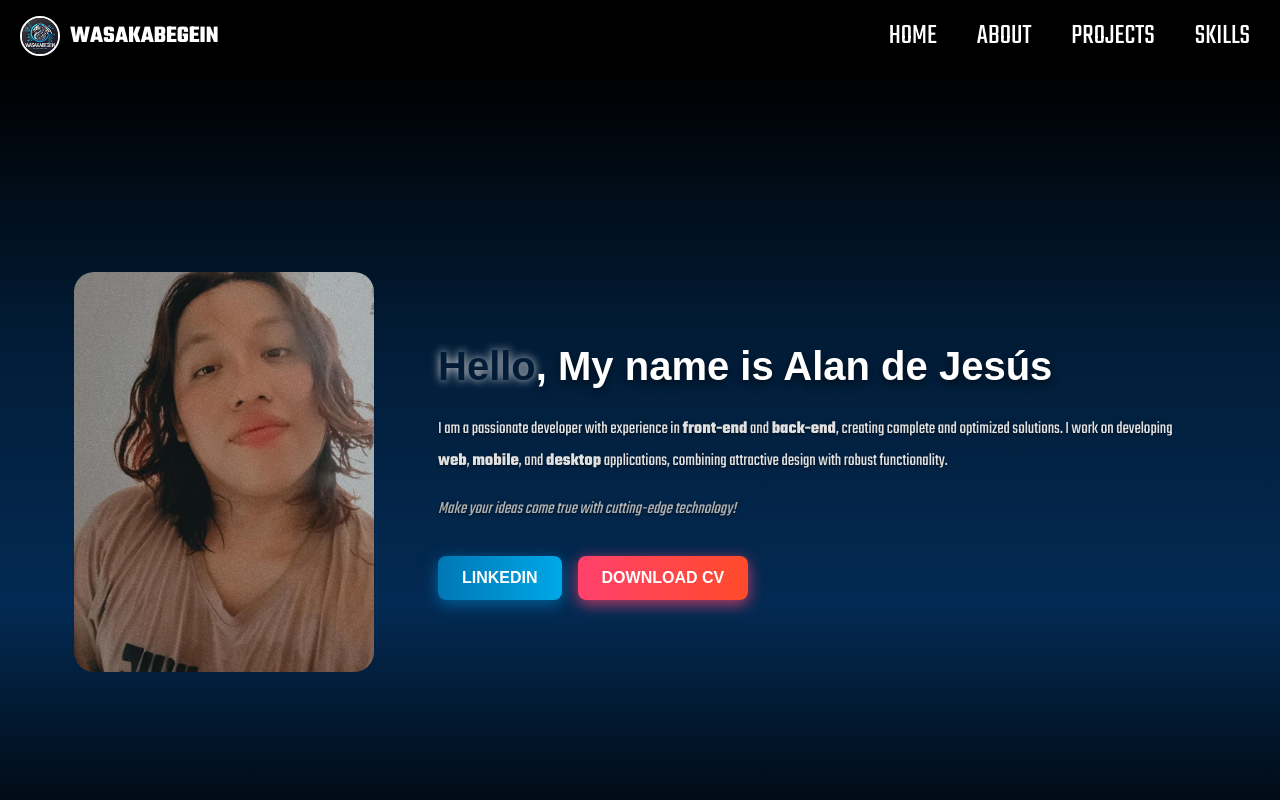
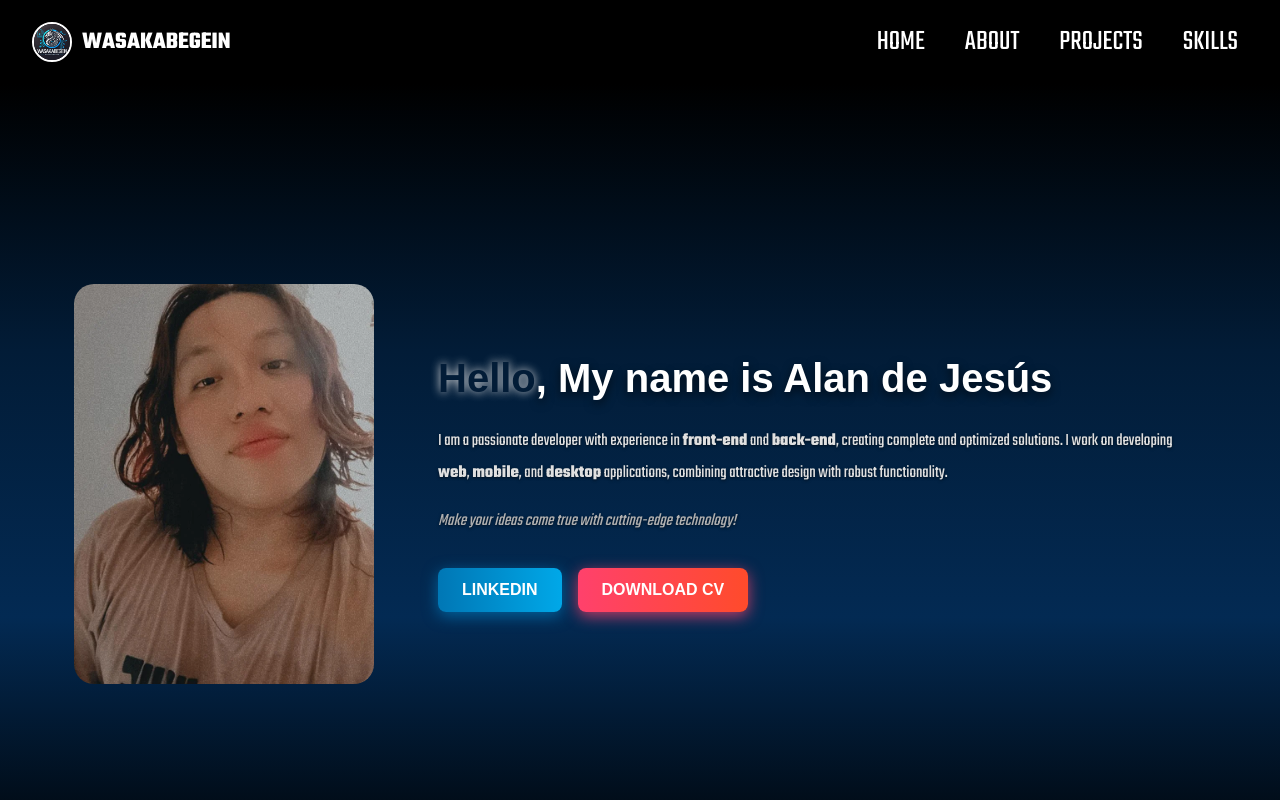
Before and after one commit to WasakaBe/WasakaBe, a React (Vite) app: page / in a window 1280 px wide. Shown: the top 800 px of the page. Built offline with nearby package versions, Linux system fonts and the light colour scheme; a web font is replaced by a local one.

Commit message:
Update Navbar.css

```diff
--- a/src/Views/Navbar/Navbar.css
+++ b/src/Views/Navbar/Navbar.css
@@ -3,7 +3,7 @@
  display: flex;
  justify-content: space-between;
  align-items: center;
- padding: 10px 20px;
+ padding: 1rem 2rem;
  background-color: var(--black);
  color: var(--white);
  font-family: "Teko", sans-serif;
```
